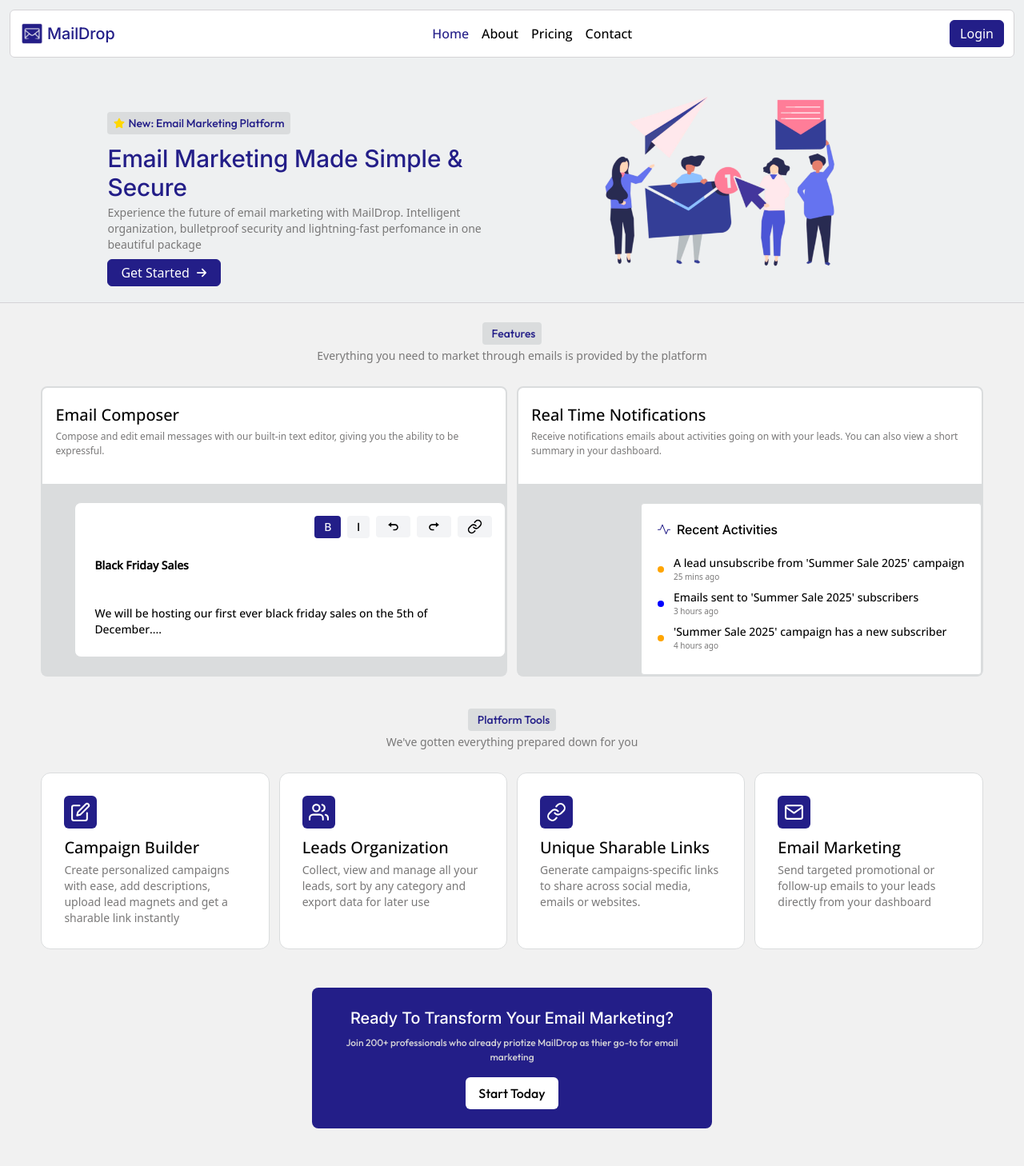
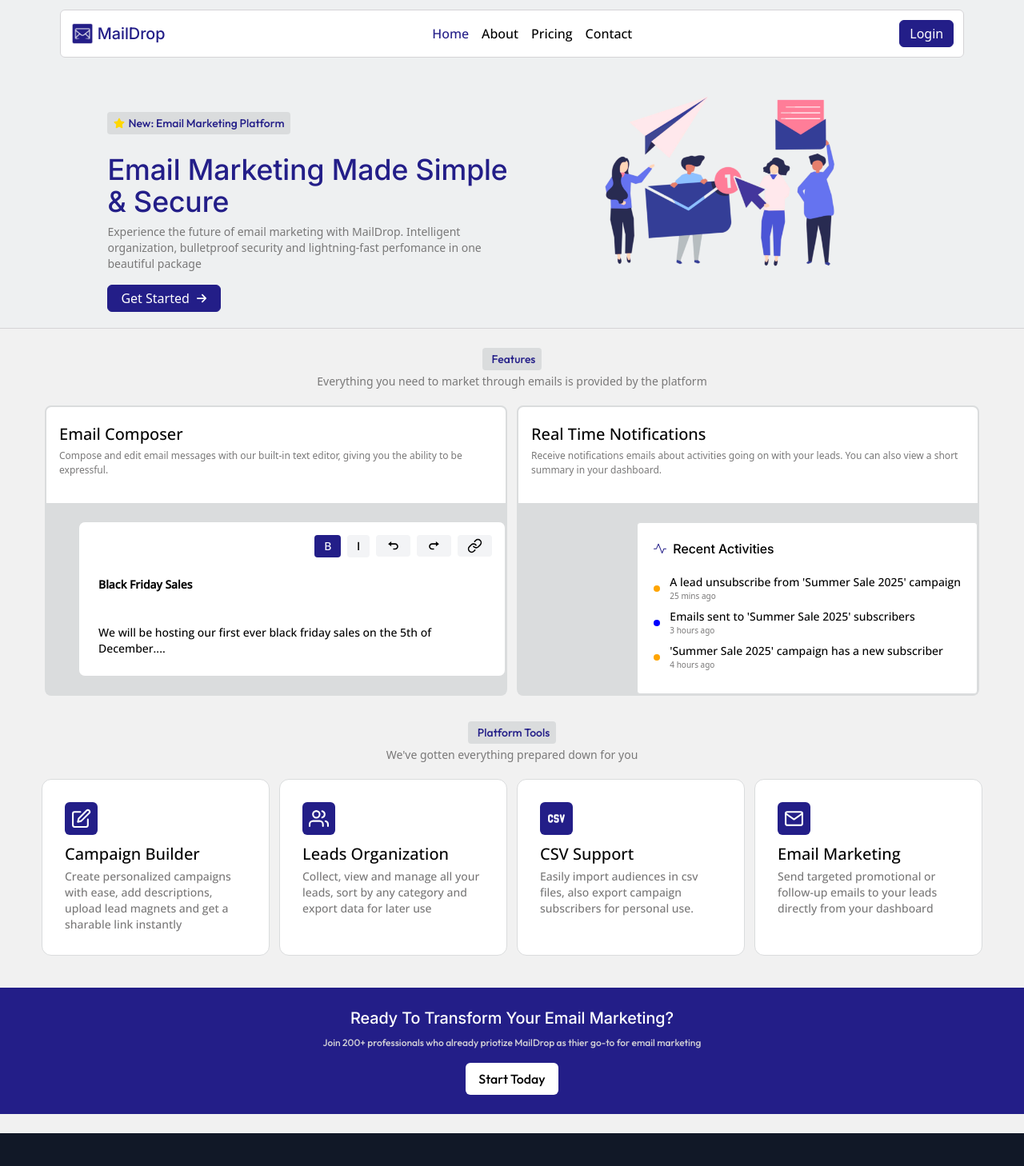
Before and after one commit to Habeebamoo/MailDrop, a React (Vite) app in the folder client/: page / in a window 1280 px wide. Shown: the top 1458 px of the page at 80% size. Built offline with nearby package versions, Linux system fonts and the light colour scheme; no server answers.

Commit message:
updated welcome page

```diff
--- a/client/src/components/home/Header.tsx
+++ b/client/src/components/home/Header.tsx
@@ -28,7 +28,7 @@ const Header = () => {
 
   return (
     <header className="p-3 fixed top-0 left-0 right-0 z-10">
-      <nav className="bg-white rounded-md p-3 border-1 border-accentLight">
+      <nav className="bg-white p-3 rounded-md border-1 border-accentLight md:w-[90%] mx-auto">
         <div className="flex-between">
           <div className="flex-start">
             <img src={logo} alt="Logo" className="h-[30px]" />
--- a/client/src/components/home/Hero.tsx
+++ b/client/src/components/home/Hero.tsx
@@ -13,25 +13,25 @@ const Hero = () => {
   return (
     <section className="pt-[100px] pb-5 bg-bg px-2 ">
       <div className="lg:grid lg:grid-cols-2 lg:gap-2 lg:w-[80%] mx-auto">
-        <div className="lg:mt-10">
-          <div className="max-lg:flex-center lg:flex-start" data-aos="zoom-in">
+        <div className="lg:mt-10 max-lg:px-4">
+          <div className="inline-block" data-aos="zoom-in">
             <p className="bg-bg2 font-outfit flex-start py-1 px-2 rounded font-open text-sm text-primary">
-            <FaStar color="gold" />
-            <span className="ml-1">New: Email Marketing Platform</span>
+              <FaStar color="gold" />
+              <span className="ml-1">New: Email Marketing Platform</span>
             </p>
           </div>
-          <h1 data-aos="zoom-in" className="font-inter text-primary text-3xl max-lg:text-center mt-3">Email Marketing Made Simple & Secure</h1>
-          <p data-aos="zoom-in" className="max-lg:text-center text-sm max-lg:mt-2 lg:mt-1 text-accent max-lg:w-[90%] mx-auto">
+          <h1 data-aos="zoom-in" className="font-inter text-primary text-4xl mt-6">Email Marketing Made Simple & Secure</h1>
+          <p data-aos="zoom-in" className="text-sm max-lg:mt-4 lg:mt-2 text-accent">
             Experience the future of email marketing with MailDrop. Intelligent organization, bulletproof security and lightning-fast perfomance in one beautiful package
           </p>
-          <button data-aos="slide-up" onClick={toLogin} className="max-lg:mx-auto max-md:py-2 max-lg:mt-4 lg:mt-2 px-4 btn-primary flex-center">
+          <button data-aos="slide-up" onClick={toLogin} className="max-md:py-2 max-lg:mt-6 lg:mt-4 px-4 btn-primary flex-center">
             <span className="mr-2">Get Started</span>
             <FaArrowRight size={14} />
           </button>
         </div>
-        <div className="max-sm:my-20 lg:ml-5">
+        <div className="max-sm:my-22 lg:ml-5">
           <div className="flex-center" data-aos="zoom-in">
-            <img src={heroImg} className="max-lg:h-[300px] lg:h-[250px]" />
+            <img src={heroImg} className="max-lg:h-[270px] lg:h-[250px]" />
           </div>
         </div>
       </div>
--- a/client/src/components/home/Main.tsx
+++ b/client/src/components/home/Main.tsx
@@ -5,6 +5,7 @@ import StarterKit from "@tiptap/starter-kit"
 import Link from "@tiptap/extension-link"
 import { BiRedo, BiUndo } from "react-icons/bi";
 import { useNavigate } from "react-router-dom";
+import { TbCsv } from "react-icons/tb";
 
 const Main = () => {
   const navigate = useNavigate()
@@ -27,15 +28,15 @@ const Main = () => {
   })
 
   return (
-    <section className="py-6 px-3 bg-accentXLight border-t-1 border-t-accentLight">
+    <section className="py-6 bg-accentXLight border-t-1 border-t-accentLight">
       <div className="flex-center">
         <p className="bg-bg2 font-outfit py-1 px-2 rounded font-open text-sm text-primary">
         <span className="ml-1">Features</span>
         </p>
       </div>
       <p className="text-sm text-center mt-1 mx-auto text-accent w-[80%]">Everything you need to market through emails is provided by the platform</p>
-      <div className="grid md:grid-cols-2 md:gap-3 mt-5 p-2 max-md:w-[100%] md:w-[95%] mx-auto">
-        <div className="bg-white flex flex-col border-2 border-bg2 rounded-lg max-md:mb-4" data-aos="fade-up">
+      <div className="grid md:grid-cols-2 md:gap-3 mt-5 px-6 max-md:w-[100%] md:w-[95%] mx-auto">
+        <div className="bg-white flex flex-col border-2 border-bg2 rounded-lg max-md:mb-4">
           <div className="pt-4 pl-4 mb-8">
             <h1 className="font-open mt-1 text-xl">Email Composer</h1>
             <p className="text-accent text-[12px] mt-1">Compose and edit email messages with our built-in text editor, giving you the ability to be expressful.</p>
@@ -73,7 +74,7 @@ const Main = () => {
             </div>
           </div>
         </div>
-        <div className="bg-white border-2 border-bg2 rounded-lg" data-aos="fade-up">
+        <div className="bg-white border-2 border-bg2 rounded-lg">
           <div className="pt-4 pl-4 mb-8">
             <h1 className="font-open mt-1 text-xl">Real Time Notifications</h1>
             <p className="text-accent text-[12px] mt-1">Receive notifications emails about activities going on with your leads. You can also view a short summary in your dashboard.</p>
@@ -90,38 +91,38 @@ const Main = () => {
         </p>
       </div>
       <p className="text-sm text-center mt-1 mx-auto text-accent w-[80%]">We've gotten everything prepared down for you</p>
-      <div className="grid lg:grid-cols-4 md:grid-cols-2 lg:gap-3 md:gap-3 mt-5 p-2 w-[95%] lg:w-[95%] mx-auto">
-        <div className="bg-white p-7 rounded-xl mb-4 border-1 border-bg2" data-aos="zoom-in">
+      <div className="grid lg:grid-cols-4 md:grid-cols-2 lg:gap-3 md:gap-3 mt-5 px-5 w-[95%] lg:w-[95%] mx-auto">
+        <div className="bg-white p-7 rounded-xl mb-4 border-1 border-bg2">
           <div className="bg-primary p-2 rounded-md inline-block">
             <FiEdit color="white" size={25} />
           </div>
           <h1 className="font-open mt-1 text-xl">Campaign Builder</h1>
-          <p className="text-accent text-sm mt-1">Create personalized campaigns with ease, add descriptions, upload lead magnets and get a sharable link instantly</p>
+          <p className="text-accent text-sm mt-1 font-open">Create personalized campaigns with ease, add descriptions, upload lead magnets and get a sharable link instantly</p>
         </div>
-        <div className="bg-white p-7 rounded-xl mb-4 border-1 border-bg2" data-aos="zoom-in">
+        <div className="bg-white p-7 rounded-xl mb-4 border-1 border-bg2">
           <div className="bg-primary p-2 rounded-md inline-block">
             <FiUsers color="white" size={25} />
           </div>
           <h1 className="font-open mt-1 text-xl">Leads Organization</h1>
-          <p className="text-accent text-sm mt-1">Collect, view and manage all your leads, sort by any category and export data for later use</p>
+          <p className="text-accent text-sm mt-1 font-open">Collect, view and manage all your leads, sort by any category and export data for later use</p>
         </div>
-        <div className="bg-white p-7 rounded-xl mb-4 border-1 border-bg2" data-aos="zoom-in">
+        <div className="bg-white p-7 rounded-xl mb-4 border-1 border-bg2">
           <div className="bg-primary p-2 rounded-md inline-block">
-            <FiLink color="white" size={25} />
+            <TbCsv color="white" size={25} />
           </div>
-          <h1 className="font-open mt-1 text-xl">Unique Sharable Links</h1>
-          <p className="text-accent text-sm mt-1">Generate campaigns-specific links to share across social media, emails or websites.</p>
+          <h1 className="font-open mt-1 text-xl">CSV Support</h1>
+          <p className="text-accent text-sm mt-1 font-open">Easily import audiences in csv files, also export campaign subscribers for personal use.</p>
         </div>
-        <div className="bg-white p-7 rounded-xl mb-4 border-1 border-bg2" data-aos="zoom-in">
+        <div className="bg-white p-7 rounded-xl mb-4 border-1 border-bg2">
           <div className="bg-primary p-2 rounded-md inline-block">
             <FiMail color="white" size={25} />
           </div>
           <h1 className="font-open mt-1 text-xl">Email Marketing</h1>
-          <p className="text-accent text-sm mt-1">Send targeted promotional or follow-up emails to your leads directly from your dashboard</p>
+          <p className="text-accent text-sm mt-1 font-open">Send targeted promotional or follow-up emails to your leads directly from your dashboard</p>
         </div>
       </div>
 
-      <div className="w-[90%] md:w-[500px] bg-primary my-6 rounded-lg p-6 mx-auto flex-center flex-col">
+      <div className="bg-primary mt-6 p-6 flex-center flex-col">
         <h1 className="font-inter text-xl text-white text-center">Ready To Transform Your Email Marketing?</h1>
         <p className="text-[12px] text-accent font-outfit text-center mt-2 text-accentLight">Join 200+ professionals who already priotize MailDrop as thier go-to for email marketing</p>
         <button
```
